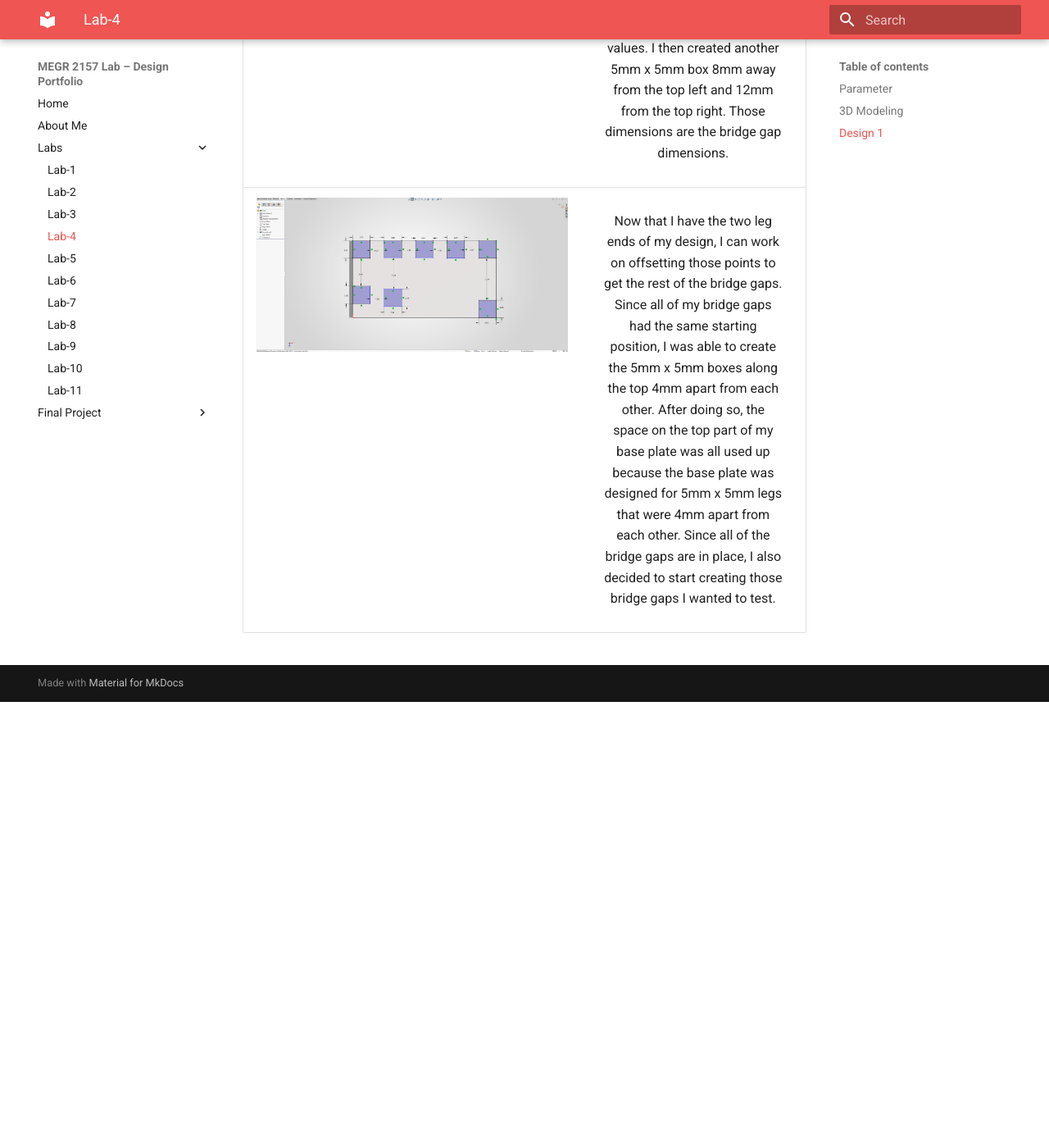
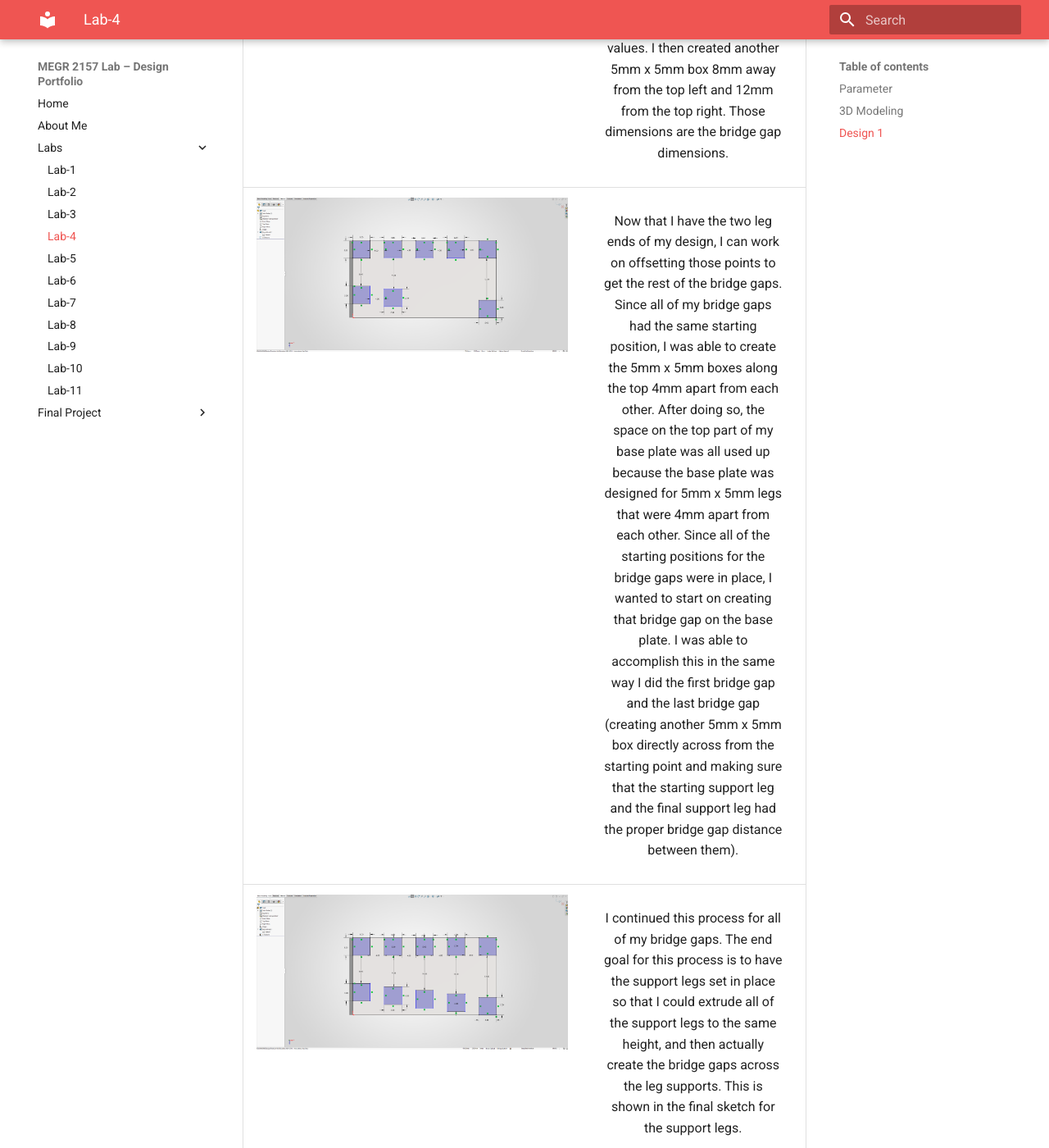
Before and after one commit to AndyChwalik/andy-chwalik-portfolio, an MkDocs documentation site: the page built from docs/Labs/L04/index.md, in a window 1280 px wide and 1400 px high, scrolled down 2467 px. Shown: the whole window at 82% size. Built offline with MkDocs 1.6.1 and Material for MkDocs 9.7.7, drawn with Linux system fonts in a browser that asks for light colours; before the commit the page ends 3323 px from its top, so only the background shows below that; some of the changed text lies outside the part shown.

Commit message:
Update index.md

```diff
--- a/docs/Labs/L04/index.md
+++ b/docs/Labs/L04/index.md
@@ -51,7 +51,27 @@ To eliminate risk of other failures unrelated to the design rule I picked, I dec
     </td>
     <td style="width:40%; padding:28px; text-align:center; vertical-align:middle;"">
       <div style="font-size:16px;">
-        Now that I have the two leg ends of my design, I can work on offsetting those points to get the rest of the bridge gaps. Since all of my bridge gaps had the same starting position, I was able to create the 5mm x 5mm boxes along the top 4mm apart from each other. After doing so, the space on the top part of my base plate was all used up because the base plate was designed for 5mm x 5mm legs that were 4mm apart from each other. Since all of the bridge gaps are in place, I also decided to start creating those bridge gaps I wanted to test.
+        Now that I have the two leg ends of my design, I can work on offsetting those points to get the rest of the bridge gaps. Since all of my bridge gaps had the same starting position, I was able to create the 5mm x 5mm boxes along the top 4mm apart from each other. After doing so, the space on the top part of my base plate was all used up because the base plate was designed for 5mm x 5mm legs that were 4mm apart from each other. Since all of the starting positions for the bridge gaps were in place, I wanted to start on creating that bridge gap on the base plate. I was able to accomplish this in the same way I did the first bridge gap and the last bridge gap (creating another 5mm x 5mm box directly across from the starting point and making sure that the starting support leg and the final support leg had the proper bridge gap distance between them).
+      </div>
+    </td>
+  </tr>
+    tr>
+    <td style="width:60%;">
+      <img src="beam_dimensions_finished.png" alt="beam_dimensions_finished" style="width:100%; height:auto;">
+    </td>
+    <td style="width:40%; padding:28px; text-align:center; vertical-align:middle;"">
+      <div style="font-size:16px;">
+        I continued this process for all of my bridge gaps. The end goal for this process is to have the support legs set in place so that I could extrude all of the support legs to the same height, and then actually create the bridge gaps across the leg supports. This is shown in the final sketch for the support legs.
+      </div>
+    </td>
+  </tr>
+    tr>
+    <td style="width:60%;">
+      <img src="beam_extrusion.png" alt="support_legs_extruded" style="width:100%; height:auto;">
+    </td>
+    <td style="width:40%; padding:28px; text-align:center; vertical-align:middle;"">
+      <div style="font-size:16px;">
+        I wasn't really sure what height I wanted to extrude it to, but I wanted the print to not take so long, so I decided to extrude all of the support legs by 5mm. I thought that it would be a big enough gap to tell if the 3D print failed while maintaining a low print time.
       </div>
     </td>
   </tr>
```
